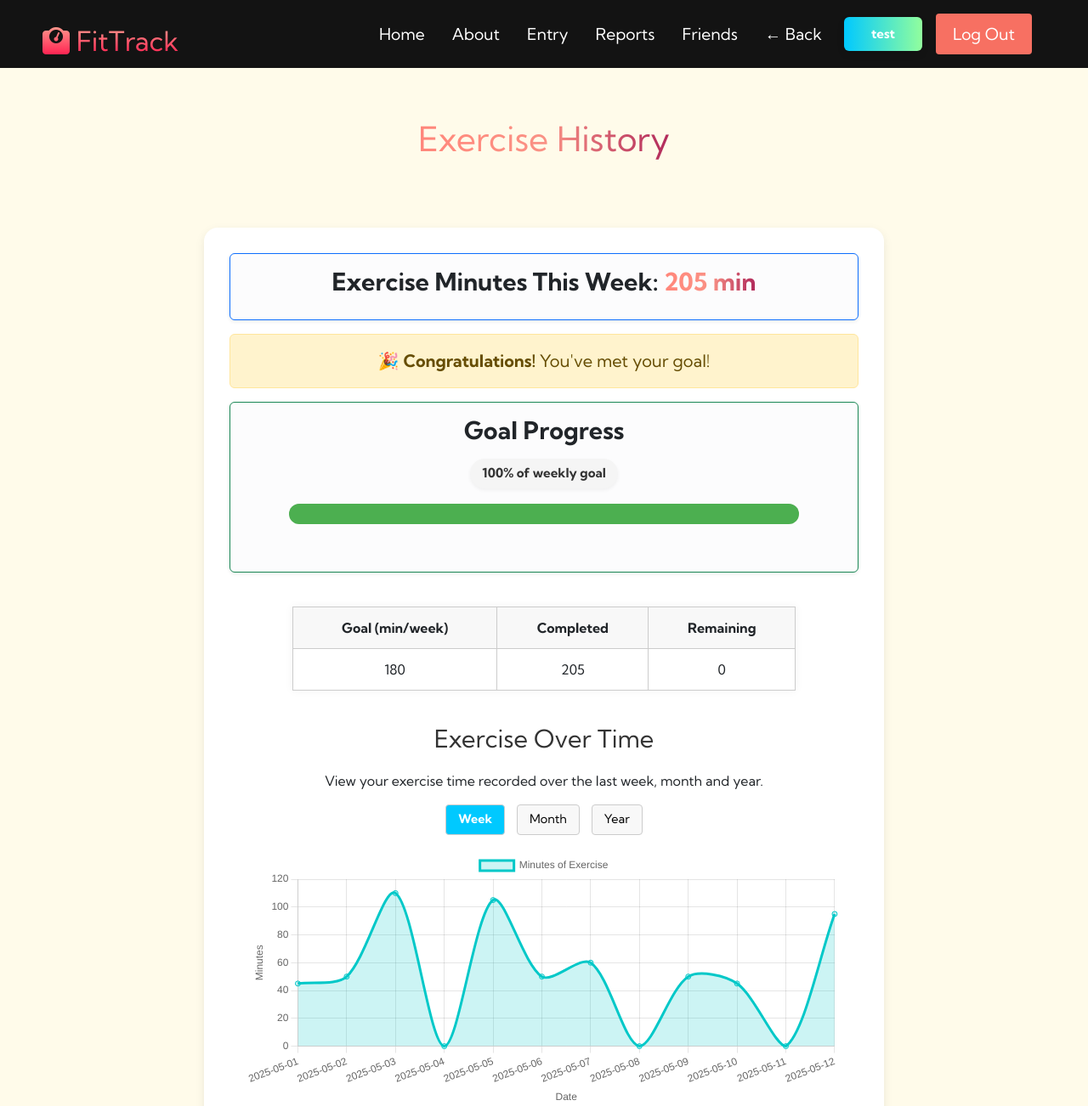
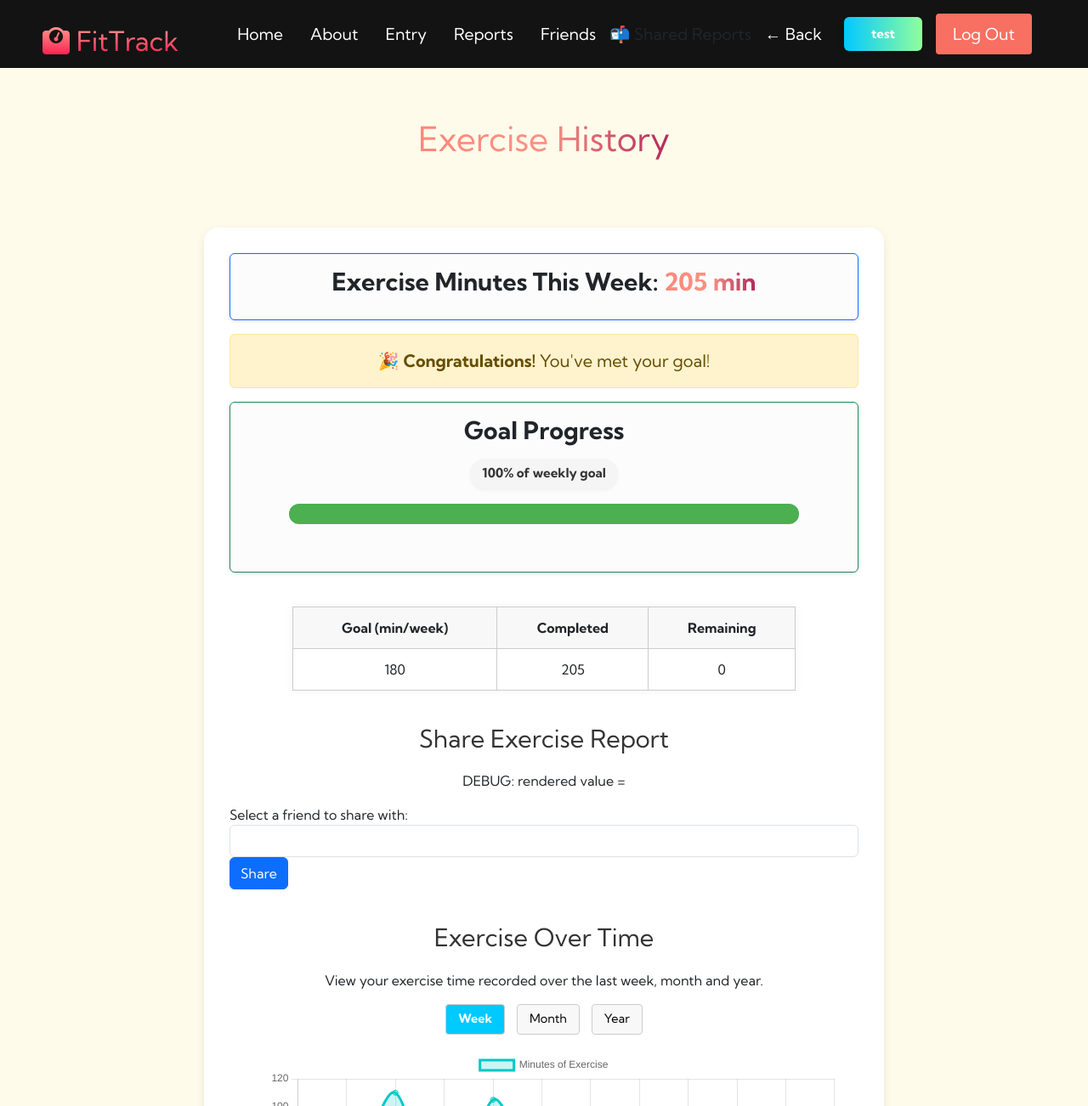
Before and after one commit to Precipicee/Group10-Agile-Web-Development, a Flask app: page /report/exercise in a window 1280 px wide. Shown: the top 1302 px of the page at 85% size. Run offline with Flask 3, Linux system fonts and the light colour scheme; a user stored in the database is signed in; data comes from the database, SQL or seed files in the repository; both versions use the stored data as it was after the commit; lists and menus that the app fills with data are empty; some libraries are stand-ins or nearby versions.

Commit message:
almost finish

```diff
--- a/Fittrack/forms.py
+++ b/Fittrack/forms.py
@@ -1,7 +1,7 @@
 from flask_wtf import FlaskForm
 from wtforms import (
     StringField, PasswordField, SubmitField, BooleanField,
-    DateField, RadioField, IntegerField, FloatField, HiddenField, ValidationError
+    DateField, RadioField, IntegerField, FloatField, HiddenField, ValidationError,SelectField
 )
 from wtforms.validators import DataRequired, Email, EqualTo, Length, Optional
 import re
@@ -73,3 +73,9 @@ class ChangePasswordForm(FlaskForm):
         EqualTo('new_password', message='Passwords must match')
     ])
     submit = SubmitField('Change Password')
+
+
+class ShareReportForm(FlaskForm):
+    receiver_id = SelectField('Share with', coerce=int, validators=[DataRequired()])
+    report_type = HiddenField('Report Type')
+    submit = SubmitField('Share')
--- a/Fittrack/routes/__init__.py
+++ b/Fittrack/routes/__init__.py
@@ -5,7 +5,10 @@ def register_blueprints(app):
     from .upload_routes import upload_bp
     from .visualise_routes import visualise_bp
     from .friends_routes import friends_bp
+    from .share_routes import share_bp
 
+
+    app.register_blueprint(share_bp)
     app.register_blueprint(main_bp)
     app.register_blueprint(auth_bp)
     app.register_blueprint(profile_bp)
--- a/Fittrack/routes/visualise_routes.py
+++ b/Fittrack/routes/visualise_routes.py
@@ -2,6 +2,8 @@
 from datetime import date, timedelta
 from Fittrack.models import User, DailyRecord, DailyExercise
 from flask_login import current_user, login_required
+from ..forms import ShareReportForm
+from ..models import FriendRequest
 
 visualise_bp = Blueprint('visualise_bp', __name__)
 
@@ -13,12 +15,25 @@
 @visualise_bp.route('/report/weight')
 @login_required
 def weight_report():
-    return render_template('weight.html')
+    form = ShareReportForm()
+
+    sent = FriendRequest.query.filter_by(from_user_id=current_user.user_id, status='accepted').all()
+    received = FriendRequest.query.filter_by(to_user_id=current_user.user_id, status='accepted').all()
+    friend_ids = [f.to_user_id for f in sent] + [f.from_user_id for f in received]
+    friends = User.query.filter(User.user_id.in_(friend_ids)).all()
+
+    form.receiver_id.choices = [(f.user_id, f.username) for f in friends]
+
+    return render_template("weight.html", form=form)
 
 @visualise_bp.route('/weight_data')
 @login_required
 def weight_data():
-    user = current_user
+    user_id = request.args.get("user_id")
+    if user_id:
+        user = User.query.get_or_404(user_id)
+    else:
+        user = current_user
 
     records = DailyRecord.query.filter_by(user_id=user.user_id).order_by(DailyRecord.date.asc()).all()
     return jsonify({
@@ -33,12 +48,28 @@
 @visualise_bp.route("/report/exercise")
 @login_required
 def exercise_report():
-    return render_template("exercise.html")
+    form = ShareReportForm()
+
+
+    sent = FriendRequest.query.filter_by(from_user_id=current_user.user_id, status='accepted').all()
+    received = FriendRequest.query.filter_by(to_user_id=current_user.user_id, status='accepted').all()
+    friend_ids = [f.to_user_id for f in sent] + [f.from_user_id for f in received]
+    friends = User.query.filter(User.user_id.in_(friend_ids)).all()
+
+
+    form.receiver_id.choices = [(f.user_id, f.username) for f in friends]
+
+
+    return render_template("exercise.html", form=form)
 
 @visualise_bp.route("/api/exercise_data")
 @login_required
 def exercise_data():
-    user = current_user
+    user_id = request.args.get("user_id")
+    if user_id:
+        user = User.query.get_or_404(user_id)
+    else:
+        user = current_user
     range_option = request.args.get("range", "week")
 
     today = date.today()
@@ -141,3 +172,58 @@
         "completed": total_minutes,
         "remaining": remaining
     })
+
+@visualise_bp.route("/shared_reports")
+@login_required
+def shared_reports():
+    from ..models import SharedReport
+    report_type = request.args.get("type", "").lower()
+
+    query = SharedReport.query.filter_by(receiver_id=current_user.user_id)
+    if report_type in ['weight', 'exercise']:
+        query = query.filter_by(report_type=report_type)
+
+    reports = query.order_by(SharedReport.timestamp.desc()).all()
+    return render_template("shared_reports.html", reports=reports, selected_type=report_type)
+
+@visualise_bp.route("/shared_view/<int:user_id>/<type>")
+@login_required
+def view_shared_report(user_id, type):
+    user = User.query.get_or_404(user_id)
+
+
+    from ..forms import ShareReportForm
+    from ..models import FriendRequest
+
+    is_friend = FriendRequest.query.filter(
+        ((FriendRequest.from_user_id == current_user.user_id) &
+         (FriendRequest.to_user_id == user_id) &
+         (FriendRequest.status == 'accepted')) |
+        ((FriendRequest.from_user_id == user_id) &
+         (FriendRequest.to_user_id == current_user.user_id) &
+         (FriendRequest.status == 'accepted'))
+    ).first()
+
+    form = ShareReportForm() if is_friend else None
+
+
+    if form:
+        sent = FriendRequest.query.filter_by(from_user_id=current_user.user_id, status='accepted').all()
+        received = FriendRequest.query.filter_by(to_user_id=current_user.user_id, status='accepted').all()
+        friend_ids = [f.to_user_id for f in sent] + [f.from_user_id for f in received]
+        friends = User.query.filter(User.user_id.in_(friend_ids)).all()
+        form.receiver_id.choices = [(f.user_id, f.username) for f in friends]
+
+    if type == "weight":
+
+        user = User.query.get_or_404(user_id)
+        form.report_type.data = "weight"
+        return render_template("weight.html", shared_user=user, form=form)
+
+    elif type == "exercise":
+        user = User.query.get_or_404(user_id)
+        form.report_type.data = "exercise"
+        return render_template("exercise.html", shared_user=user, form=form)
+
+    else:
+        return "Invalid report type", 400
--- a/Fittrack/static/js/exercise.js
+++ b/Fittrack/static/js/exercise.js
@@ -1,6 +1,13 @@
 // === Helper: Update the line chart for exercise ===
 function updateExerciseChart(range = "week") {
-  const url = `/api/exercise_data?range=${range}`;
+  const pathParts = window.location.pathname.split('/');
+  const userId = (pathParts[1] === 'shared_view') ? pathParts[2] : null;
+
+  let url = `/api/exercise_data?range=${range}`;
+  if (userId) {
+    url += `&user_id=${userId}`;
+  }
+
   fetch(url)
     .then(res => res.json())
     .then(result => {
@@ -48,6 +55,10 @@ function updateExerciseChart(range = "week") {
 
 // === Main Feature Loader ===
 function loadExercisePageFeatures() {
+  const pathParts = window.location.pathname.split('/');
+  const userId = (pathParts[1] === 'shared_view') ? pathParts[2] : null;
+
+
   // Weekly Goal Message + Table
   fetch("/api/exercise_goal_progress")
     .then(res => res.json())
@@ -120,7 +131,10 @@ function loadExercisePageFeatures() {
   });
 
   // Pie Chart: By Type
-  fetch("/api/exercise_type_breakdown")
+  let typeUrl = "/api/exercise_type_breakdown";
+  if (userId) typeUrl += `?user_id=${userId}`;
+  fetch(typeUrl)
+
     .then(res => res.json())
     .then(data => {
 	if (!data.labels || !data.minutes || data.minutes.length === 0) {
@@ -175,7 +189,10 @@ function loadExercisePageFeatures() {
     .catch(error => console.error("Error loading type breakdown:", error));
 
   // Pie Chart: By Intensity
-  fetch("/api/exercise_intensity_breakdown")
+  let intensityUrl = "/api/exercise_intensity_breakdown";
+  if (userId) intensityUrl += `?user_id=${userId}`;
+  fetch(intensityUrl)
+
     .then(res => res.json())
     .then(data => {
 	if (!data.labels || !data.minutes || data.minutes.length === 0) {
--- a/Fittrack/templates/base.html
+++ b/Fittrack/templates/base.html
@@ -1,6 +1,7 @@
 <!DOCTYPE html>
 <html lang="en">
 <head>
+  <meta name="csrf-token" content="{{ csrf_token() }}">
   <meta charset="UTF-8" />
   <meta name="viewport" content="width=device-width, initial-scale=1.0" />
   <title>{% block title %}FitTrack{% endblock %}</title>
@@ -38,6 +39,10 @@
           <li class="navbar__item">
             <a href="{{ url_for('friends_bp.friends') }}" class="navbar__links">Friends</a>
           </li>
+          <li class="nav-item">
+            <a class="nav-link" href="{{ url_for('visualise_bp.shared_reports') }}">📬 Shared Reports</a>
+          </li>
+
           <li class="navbar__item">
             <button id="back-button" class="navbar__links" style="border: none; background: none; font: inherit; cursor: pointer;">
               ← Back
--- a/Fittrack/templates/exercise.html
+++ b/Fittrack/templates/exercise.html
@@ -62,6 +62,26 @@
       </tbody>
     </table>
 
+    {% if not shared_user %}
+    <h2>Share Exercise Report</h2>
+
+    <form method="POST" action="{{ url_for('share_bp.share_report') }}">
+      <p>DEBUG: rendered value = {{ form.report_type(value="exercise") }}</p>
+
+        {{ form.hidden_tag() }}
+        {{ form.report_type() }}
+
+
+
+        <div class="form-group">
+            <label for="receiver_id">Select a friend to share with:</label>
+            {{ form.receiver_id(class="form-control") }}
+        </div>
+        <button type="submit" class="btn btn-primary">Share</button>
+    </form>
+    {% endif %}
+
+
     <!-- Exercise Over Time Section -->
     <div class="chart-header">
       <h2>Exercise Over Time</h2>
@@ -101,6 +121,7 @@
 </div>
 {% endblock %}
 
+
 {% block scripts %}
 <script src="{{ url_for('static', filename='js/exercise.js') }}"></script>
 {% endblock %}
```
Also changed, not shown: Fittrack/models.py (+16 -0 lines), Fittrack/routes/share_routes.py (added, +53 -0 lines), Fittrack/templates/friends.html (+10 -2 lines), Fittrack/templates/shared_reports.html (added, +37 -0 lines), Fittrack/templates/weight.html (+27 -1 lines), migrations/versions/1a6acd59f00b_add_record_user_id_to_sharedreport.py (added, +32 -0 lines), instance/users.db.
